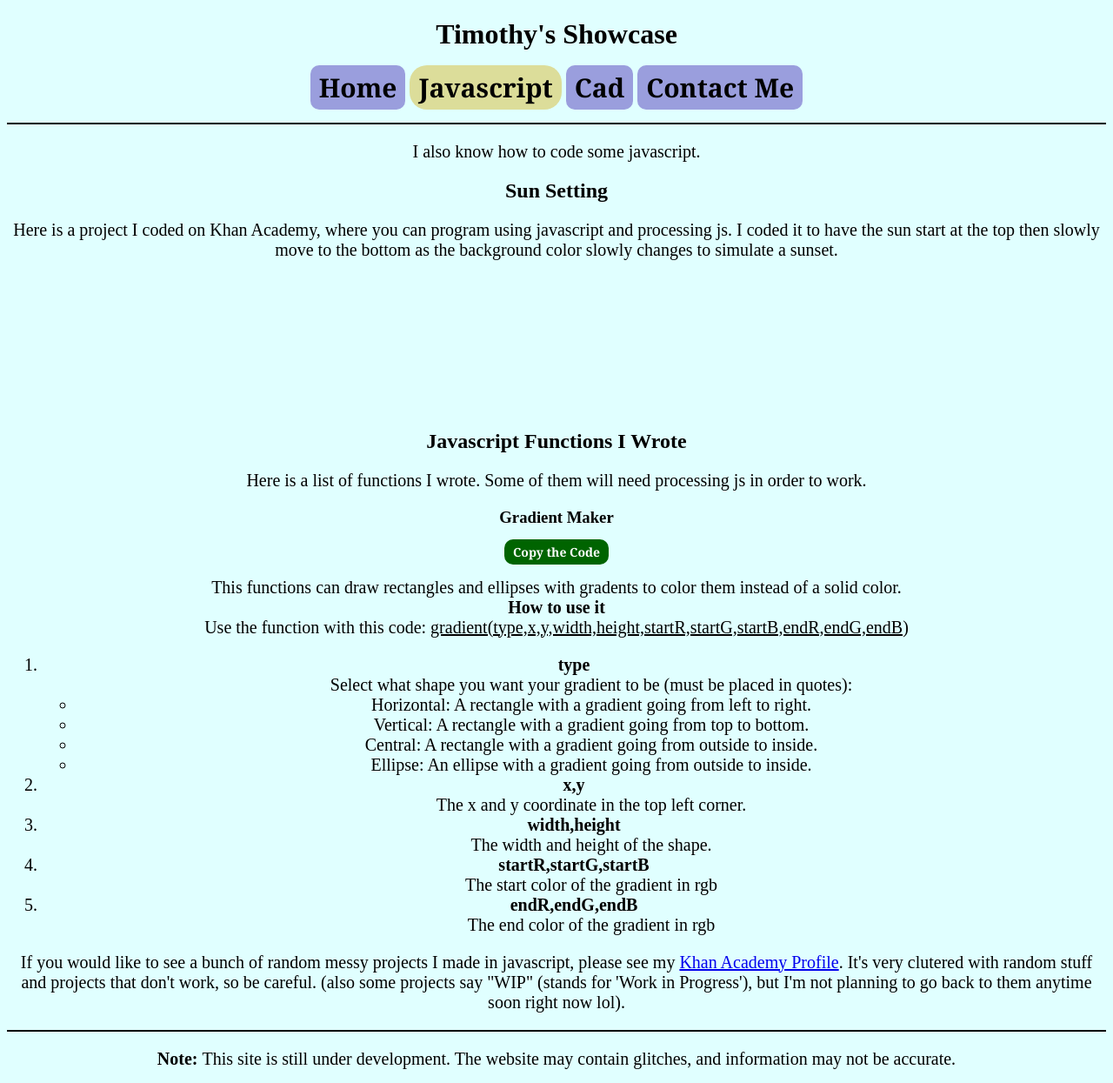
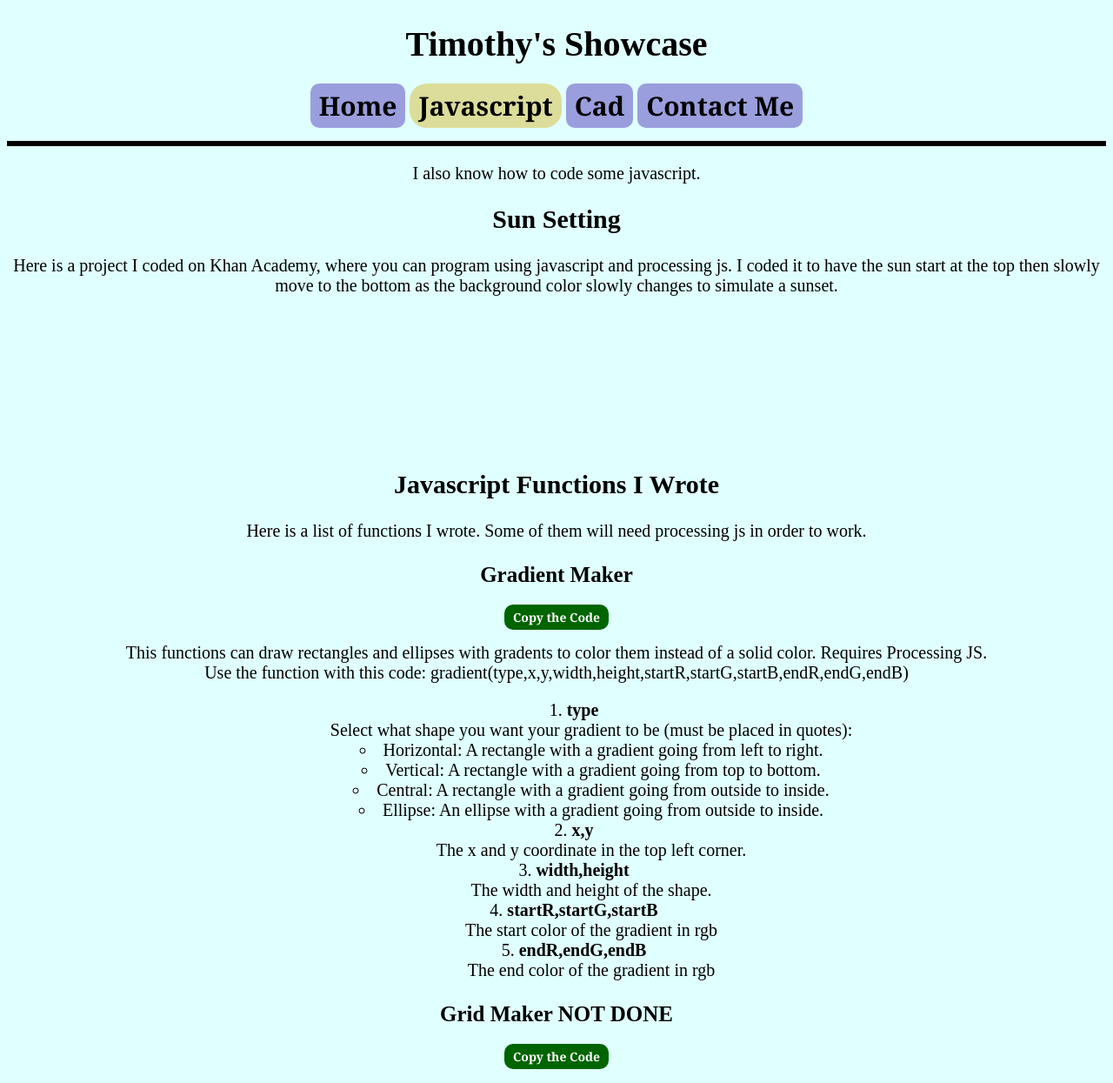
Before and after one commit to TimsPortfolio/timsportfolio.github.io, a PHP site: page /javascript.html in a window 1280 px wide. Shown: the top 1245 px of the page at 87% size. Run offline with PHP 8.4, Linux system fonts and the light colour scheme; a map, chart or similar area stays blank; some libraries are stand-ins or nearby versions.

Commit message:
Added Stuff

```diff
--- a/404.html
+++ b/404.html
@@ -11,7 +11,7 @@
             <a href="cad.html" class="menu">Cad</a>
             <a href="contact.html" class="menu">Contact Me</a>
         </p>
-        <hr style="border: 1px solid black;" />
+        <hr style="border: 3px solid black;" />
     </head>
     <body>
         <h1>Error 404</h1>
@@ -20,7 +20,7 @@
         <meta http-equiv="refresh" content="5; url=index.html">
     </body>
     <footer>
-        <hr style="border: 1px solid black;" />
+        <hr style="border: 3px solid black;" />
         <p><strong>Note: </strong>This site is still under development. The website may contain glitches, and information may not be accurate.</p>
         <a href="encrypted.html">Secret Information</a><br><br>
         <a rel="license" href="http://creativecommons.org/licenses/by-nc-sa/4.0/"><img alt="Creative Commons License" style="border-width:0" src="https://i.creativecommons.org/l/by-nc-sa/4.0/88x31.png" /></a><br />This work is licensed under a <a rel="license" href="http://creativecommons.org/licenses/by-nc-sa/4.0/" target="_blank">Creative Commons Attribution-NonCommercial-ShareAlike 4.0 International License</a>.
--- a/cad.html
+++ b/cad.html
@@ -11,7 +11,7 @@
             <a href="cad.html" class="select">Cad</a>
             <a href="contact.html" class="menu">Contact Me</a>
         </p>
-        <hr style="border: 1px solid black;" />
+        <hr style="border: 3px solid black;" />
     </head>
     <body>
         <p>I am a team member of the PCA Robotics team, where my main role is to design the robot with cad, or computer aided design. I also like designing other stuff in my free time. Below are images of things I designed in Cad.</p>
@@ -35,7 +35,7 @@
         </div></center>
     </body>
     <footer>
-        <hr style="border: 1px solid black;" />
+        <hr style="border: 3px solid black;" />
         <p><strong>Note: </strong>This site is still under development. The website may contain glitches, and information may not be accurate.</p>
         <a href="encrypted.html">Secret Information</a><br><br>
         <a rel="license" href="http://creativecommons.org/licenses/by-nc-sa/4.0/"><img alt="Creative Commons License" style="border-width:0" src="https://i.creativecommons.org/l/by-nc-sa/4.0/88x31.png" /></a><br />This work is licensed under a <a rel="license" href="http://creativecommons.org/licenses/by-nc-sa/4.0/" target="_blank">Creative Commons Attribution-NonCommercial-ShareAlike 4.0 International License</a>.
--- a/contact.html
+++ b/contact.html
@@ -12,7 +12,7 @@
             <a href="contact.html" class="select">Contact Me</a>
         </p>
         <link rel="stylesheet" type="text/css" href="css/main.css">
-        <hr style="border: 1px solid black;" />
+        <hr style="border: 3px solid black;" />
     </head>
     <body>
         <p>Unfortunately, GitHub pages only supports static websites, so I am using google forms.</p>
@@ -25,7 +25,7 @@
         </p>
     </body>
     <footer>
-        <hr style="border: 1px solid black;" />
+        <hr style="border: 3px solid black;" />
         <p><strong>Note: </strong>This site is still under development. The website may contain glitches, and information may not be accurate.</p>
         <a href="encrypted.html">Secret Information</a><br><br>
         <a rel="license" href="http://creativecommons.org/licenses/by-nc-sa/4.0/"><img alt="Creative Commons License" style="border-width:0" src="https://i.creativecommons.org/l/by-nc-sa/4.0/88x31.png" /></a><br />This work is licensed under a <a rel="license" href="http://creativecommons.org/licenses/by-nc-sa/4.0/" target="_blank">Creative Commons Attribution-NonCommercial-ShareAlike 4.0 International License</a>.
--- a/css/main.css
+++ b/css/main.css
@@ -7,30 +7,25 @@ p{
 }
 h1{
     text-align: center;
+    font-size: 40px;
 }
 h2{
     text-align: center;
+    font-size: 30px;
 }
 h3{
     text-align: center;
+    font-size: 25px;
 }
 ol{
     font-size: 20px;
     text-align: center;
-    li
-    st-style-position: inside;
+    list-style-position: inside;
 }
 ul{
     font-size: 20px;
     text-align: center;
-    li
-    st-style-position: inside;
-}
-pre code {
-    background-color: #eee;
-    border: 1px solid #999;
-    display: block;
-    padding: 10px;
+    list-style-position: inside;
 }
 .block{
     background-color: black;
--- a/index.html
+++ b/index.html
@@ -11,7 +11,7 @@
             <a href="cad.html" class="menu">Cad</a>
             <a href="contact.html" class="menu">Contact Me</a>
         </p>
-        <hr style="border: 1px solid black;" />
+        <hr style="border: 3px solid black;" />
     </head>
     <body>
         <h1>Hello</h1>
@@ -24,7 +24,7 @@
         </ol>
     </body>
     <footer>
-        <hr style="border: 1px solid black;" />
+        <hr style="border: 3px solid black;" />
         <p><strong>Note: </strong>This site is still under development. The website may contain glitches, and information may not be accurate.</p>
         <a href="encrypted.html">Secret Information</a><br><br>
         <a rel="license" href="http://creativecommons.org/licenses/by-nc-sa/4.0/"><img alt="Creative Commons License" style="border-width:0" src="https://i.creativecommons.org/l/by-nc-sa/4.0/88x31.png" /></a><br />This work is licensed under a <a rel="license" href="http://creativecommons.org/licenses/by-nc-sa/4.0/" target="_blank">Creative Commons Attribution-NonCommercial-ShareAlike 4.0 International License</a>.
--- a/javascript.html
+++ b/javascript.html
@@ -11,7 +11,7 @@
             <a href="cad.html" class="menu">Cad</a>
             <a href="contact.html" class="menu">Contact Me</a>
         </p>
-        <hr style="border: 1px solid black;" />
+        <hr style="border: 3px solid black;" />
     </head>
     <body>
         <p>I also know how to code some javascript.</p>
@@ -24,8 +24,7 @@
         <p>Here is a list of functions I wrote. Some of them will need processing js in order to work.</p>
         <h3>Gradient Maker</h3>
         <center><a href="code/gradientfunction.mjs" class="button" target="_blank">Copy the Code</a></center>
-        <p>This functions can draw rectangles and ellipses with gradents to color them instead of a solid color.<br><strong>How to use it</strong><br>Use the function with this code: <u>gradient(type,x,y,width,height,startR,startG,startB,endR,endG,endB)</u>
-        </p>
+        <p>This functions can draw rectangles and ellipses with gradents to color them instead of a solid color. Requires Processing JS.<br>Use the function with this code: gradient(type,x,y,width,height,startR,startG,startB,endR,endG,endB)</p>
         <ol>
             <li><strong>type</strong></li>
             <ul>Select what shape you want your gradient to be (must be placed in quotes):
@@ -42,13 +41,32 @@
             <ul>The start color of the gradient in rgb</ul>
             <li><strong>endR,endG,endB</strong></li>
             <ul>The end color of the gradient in rgb</ul>
-
+        </ol>
+        <h3>Grid Maker NOT DONE</h3>
+        <center><a href="code/gridfunction.mjs" class="button" target="_blank">Copy the Code</a></center>
+        <p>This function can draw a rectangular grid. Requires Processing JS.<br>Use the function with this code: grid(x,y,width,height,xSpace,ySpace</p>
+        <ol>
+            <li><strong>type</strong></li>
+            <ul>Select what shape you want your gradient to be (must be placed in quotes):
+                <li>Horizontal: A rectangle with a gradient going from left to right.</li>
+                <li>Vertical: A rectangle with a gradient going from top to bottom.</li>
+                <li>Central: A rectangle with a gradient going from outside to inside.</li>
+                <li>Ellipse: An ellipse with a gradient going from outside to inside.</li>
+            </ul>
+            <li><strong>x,y</strong></li>
+            <ul>The x and y coordinate in the top left corner.</ul>
+            <li><strong>width,height</strong></li>
+            <ul>The width and height of the shape.</ul>
+            <li><strong>startR,startG,startB</strong></li>
+            <ul>The start color of the gradient in rgb</ul>
+            <li><strong>endR,endG,endB</strong></li>
+            <ul>The end color of the gradient in rgb</ul>
         </ol>
 
         <p>If you would like to see a bunch of random messy projects I made in javascript, please see my <a href="https://www.khanacademy.org/profile/Timcraftmine/projects" target="_blank">Khan Academy Profile</a>. It's very clutered with random stuff and projects that don't work, so be careful. (also some projects say "WIP" (stands for 'Work in Progress'), but I'm not planning to go back to them anytime soon right now lol).</p>
     </body>
     <footer>
-        <hr style="border: 1px solid black;" />
+        <hr style="border: 3px solid black;" />
         <p><strong>Note: </strong>This site is still under development. The website may contain glitches, and information may not be accurate.</p>
         <a href="encrypted.html">Secret Information</a><br><br>
         <a rel="license" href="http://creativecommons.org/licenses/by-nc-sa/4.0/"><img alt="Creative Commons License" style="border-width:0" src="https://i.creativecommons.org/l/by-nc-sa/4.0/88x31.png" /></a><br />This work is licensed under a <a rel="license" href="http://creativecommons.org/licenses/by-nc-sa/4.0/" target="_blank">Creative Commons Attribution-NonCommercial-ShareAlike 4.0 International License</a>.
--- a/rawvideo.html
+++ b/rawvideo.html
@@ -11,7 +11,7 @@
       <a href="cad.html" class="menu">Cad</a>
       <a href="contact.html" class="menu">Contact Me</a>
     </p>
-    <hr style="border: 1px solid black;" />
+    <hr style="border: 3px solid black;" />
   </head>
   <body>
     <center><video width="320" height="240" autoplay muted>
@@ -25,7 +25,7 @@
     <p>Note: If you are on chrome the audio cannot be played.</p>
   </body>
   <footer>
-      <hr style="border: 1px solid black;" />
+      <hr style="border: 3px solid black;" />
       <p><strong>Note: </strong>This site is still under development. The website may contain glitches, and information may not be accurate.</p>
       <a href="encrypted.html">Secret Information</a><br><br>
       <a rel="license" href="http://creativecommons.org/licenses/by-nc-sa/4.0/"><img alt="Creative Commons License" style="border-width:0" src="https://i.creativecommons.org/l/by-nc-sa/4.0/88x31.png" /></a><br />This work is licensed under a <a rel="license" href="http://creativecommons.org/licenses/by-nc-sa/4.0/" target="_blank">Creative Commons Attribution-NonCommercial-ShareAlike 4.0 International License</a>.
```
Also changed, not shown: code/gridfunction.mjs (added, +9 -0 lines), 1 other file.
